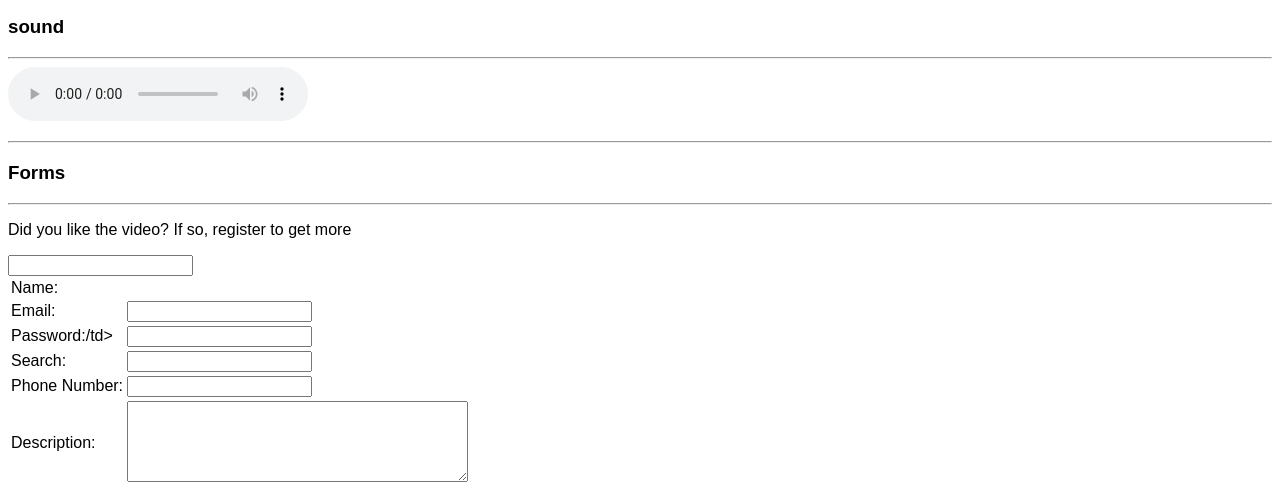
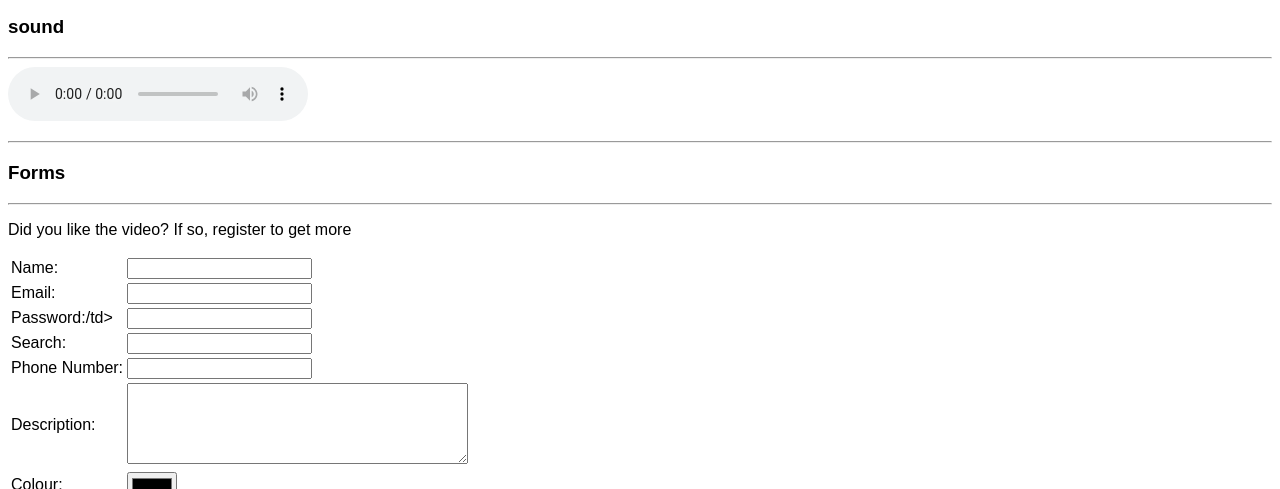
Before and after one commit to richardb2015-code/website-test, a plain HTML site: page index.htm in a window 1280 px wide. Shown: the part 611-1100 px from the top of the page. Drawn offline with Linux system fonts and the light colour scheme.

Commit message:
Update index.htm

```diff
--- a/index.htm
+++ b/index.htm
@@ -47,7 +47,7 @@
 <form action="success.htm" method="get">
   <table>
     <tr>
-      <td><label>Name:</label></td></td><input name="name"></td>
+      <td><label>Name:</label></td><td><input name="name"></td>
     </tr>
    <tr>
       <td><label>Email:</label></td><td><input name="email" type="email"></td>
```
